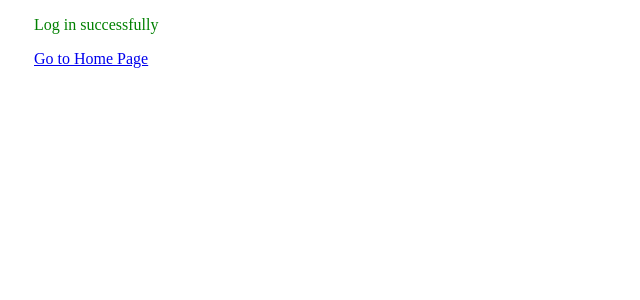
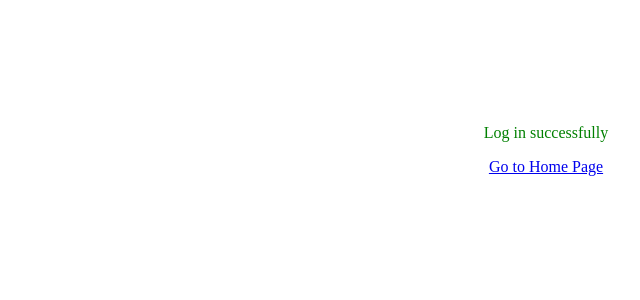
Before and after one commit to TomTomMao/cw2, a PHP site: page /loginSuccess.php in a window 1280 px wide. Shown: the top 300 px of the page, without its empty margins (94-734 px from the left). Run offline with PHP 8.4, Linux system fonts and the light colour scheme; a user stored in the database is signed in.

Commit message:
center up the text of these file.

```diff
--- a/Accounts/loginSuccess.php
+++ b/Accounts/loginSuccess.php
@@ -8,6 +8,15 @@
     if (!$user->isLoggedIn()) {
         header("location: notLoginError.html");
     } else {
-        echo "<p style='color: green'>Log in successfully</p>"."<a href='home.php'>Go to Home Page</a>";
+        echo "<br>";
+        echo "<br>";
+        echo "<br>";
+        echo "<br>";
+        echo "<br>";
+        echo "<br>";
+        echo "<p style='color: green' class='text-center'>Log in successfully</p>"."<center><a href='home.php'>Go to Home Page</a></center>";
     }
 ?>
+
+</body>
+</html>
--- a/Accounts/notLoginError.html
+++ b/Accounts/notLoginError.html
@@ -7,5 +7,6 @@
 </head>
 
 <body>
-    you has not logged in, please go <a href="login.php">log in</a>
+    <br><br><br><br><br>
+    <center>you has not logged in, please go <a href="login.php">log in</a></center>
 </body>
--- a/reuse/styles.css
+++ b/reuse/styles.css
@@ -260,3 +260,8 @@ body {
 .login-form input {
     height: 2em;
 }
+
+/* public class */
+.text-center {
+    text-align: center;
+}
```
Also changed, not shown: Accounts/logoutSuccess.php (+8 -1 lines).
